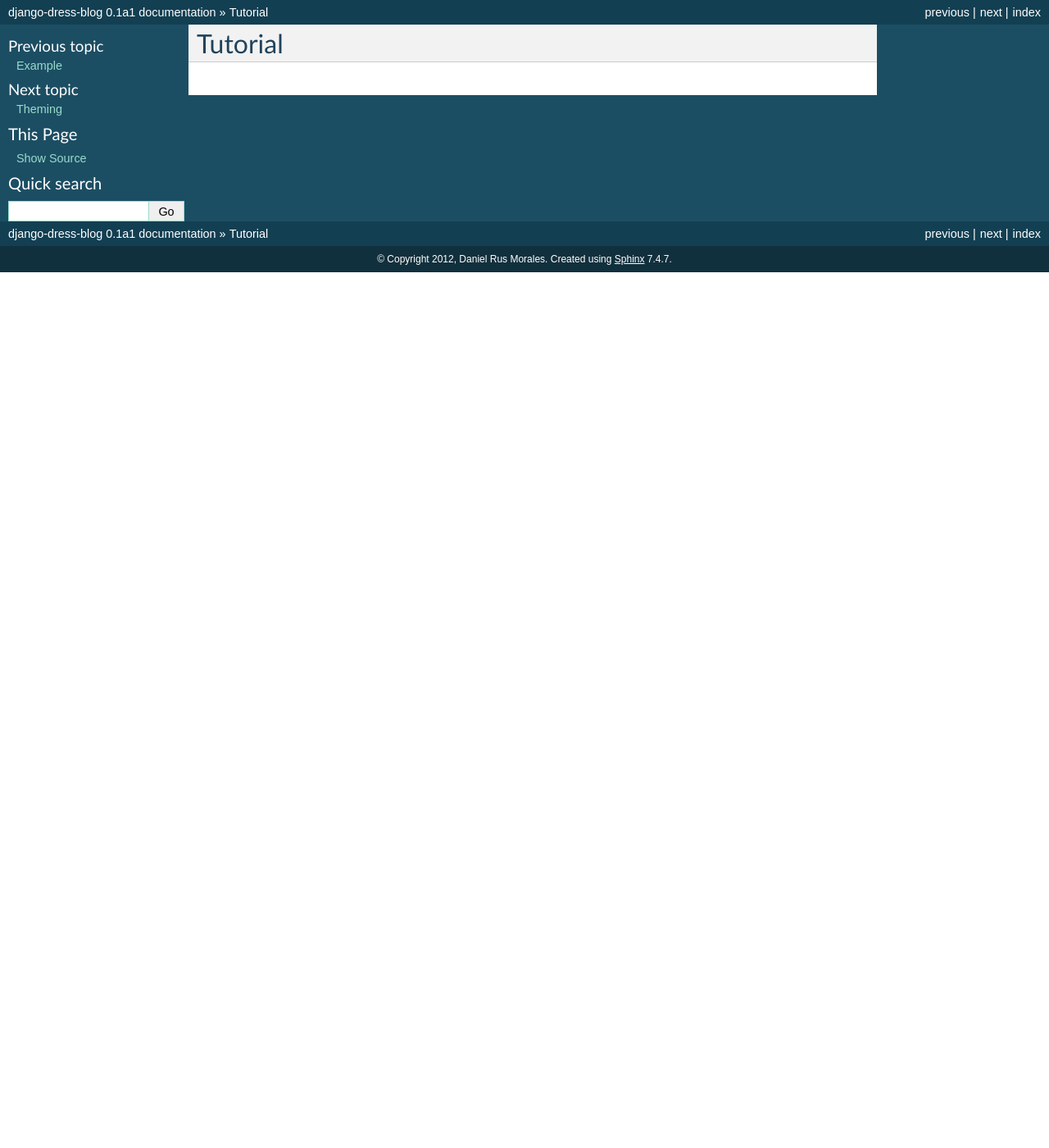
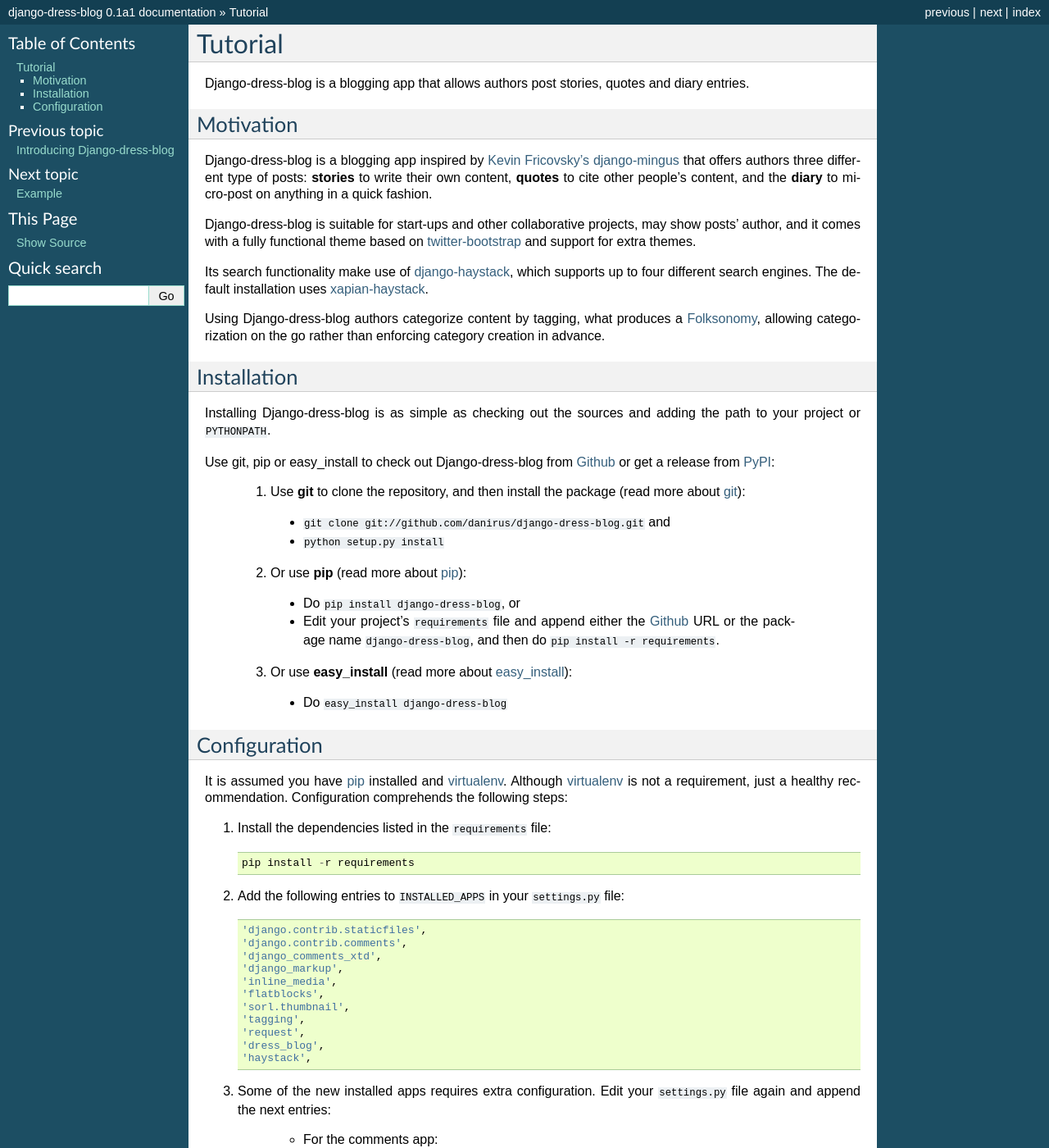
Before and after one commit to danirus/django-dress-blog, a Sphinx documentation site: the page built from docs/tutorial.rst, in a window 1280 px wide and 1400 px high. Shown: the whole window at 82% size. Built offline with Sphinx 7.4.7, drawn with Linux system fonts in a browser that asks for light colours; pages that are not in the unit, such as notebooks, are missing from menus; some of the changed text lies outside the part shown.

Commit message:
Installation and configuration docs

```diff
--- a/docs/installation.rst
+++ /dev/null
@@ -1,5 +0,0 @@
-.. _ref-installation:
-
-============
-Installation
-============
--- a/docs/tutorial.rst
+++ b/docs/tutorial.rst
@@ -3,3 +3,150 @@
 ========
 Tutorial
 ========
+
+Django-dress-blog is a blogging app that allows authors post stories, quotes and diary entries.
+
+Motivation
+==========
+
+Django-dress-blog is a blogging app inspired by `Kevin Fricovsky's django-mingus <https://github.com/montylounge/django-mingus>`_ that offers authors three different type of posts: **stories** to write their own content, **quotes** to cite other people's content, and the **diary** to micro-post on anything in a quick fashion.
+
+Django-dress-blog is suitable for start-ups and other collaborative projects, may show posts' author, and it comes with a fully functional theme based on `twitter-bootstrap <http://twitter.github.com/bootstrap/>`_ and support for extra themes.
+
+Its search functionality make use of `django-haystack <http://haystacksearch.org/>`_, which supports up to four different search engines. The default installation uses `xapian-haystack <https://github.com/notanumber/xapian-haystack/>`_.
+
+Using Django-dress-blog authors categorize content by tagging, what produces a `Folksonomy <http://en.wikipedia.org/wiki/Folksonomy>`_, allowing categorization on the go rather than enforcing category creation in advance.
+
+Installation
+============
+
+Installing Django-dress-blog is as simple as checking out the sources and adding the path to your project or ``PYTHONPATH``.
+
+Use git, pip or easy_install to check out Django-dress-blog from Github_ or get a release from PyPI_:
+
+  1. Use **git** to clone the repository, and then install the package (read more about git_):
+
+    * ``git clone git://github.com/danirus/django-dress-blog.git`` and
+
+    * ``python setup.py install``
+
+  2. Or use **pip** (read more about pip_):
+
+    * Do ``pip install django-dress-blog``, or
+
+    * Edit your project's ``requirements`` file and append either the Github_ URL or the package name ``django-dress-blog``, and then do ``pip install -r requirements``.
+
+  3. Or use **easy_install** (read more about easy_install_):
+
+    * Do ``easy_install django-dress-blog``
+
+
+.. _Github: http://github.com/danirus/django-dress-blog
+.. _PyPI: http://pypi.python.org/
+.. _pip: http://www.pip-installer.org/
+.. _easy_install: http://packages.python.org/distribute/easy_install.html
+.. _git: http://git-scm.com/
+
+Configuration
+=============
+
+It is assumed you have pip_ installed and virtualenv_. Although virtualenv_ is not a requirement, just a healthy recommendation. Configuration comprehends the following steps:
+
+.. _pip: http://www.pip-installer.org/
+.. _virtualenv: http://www.virtualenv.org/en/latest/index.html
+
+1. Install the dependencies listed in the ``requirements`` file::
+
+    pip install -r requirements
+
+2. Add the following entries to ``INSTALLED_APPS`` in your ``settings.py`` file::
+
+    'django.contrib.staticfiles',
+    'django.contrib.comments',
+    'django_comments_xtd',
+    'django_markup',
+    'inline_media',
+    'flatblocks',
+    'sorl.thumbnail',
+    'tagging',
+    'request',
+    'dress_blog',
+    'haystack',
+
+3. Some of the new installed apps requires extra configuration. Edit your ``settings.py`` file again and append the next entries:
+
+    * For the comments app::
+
+        COMMENTS_APP = 'django_comments_xtd'
+	COMMENTS_XTD_CONFIRM_EMAIL = True
+	COMMENTS_XTD_SALT = 'es-war-einmal-una-bella-princesa-in-a-beautiful-castle'
+
+    * For Django-tagging::
+
+        FORCE_LOWERCASE_TAGS = True
+
+    * For sorl.thumbnail::
+
+        THUMBNAIL_BACKEND = 'inline_media.sorl_backends.AutoFormatBackend'
+        THUMBNAIL_FORMAT = 'JPEG'
+
+    * For request::
+
+        REQUEST_IGNORE_AJAX = True
+	REQUEST_IGNORE_USERNAME = ["admin"]
+	REQUEST_IGNORE_PATHS = (r'^admin/', r'^favicon.ico')
+	REQUEST_TRAFFIC_MODULES = (
+            'request.traffic.UniqueVisitor',
+            'request.traffic.UniqueVisit',
+            'request.traffic.Hit',
+            'request.traffic.Search',
+        )
+
+    * For Django-haystack, when using the Xapian search engine::
+
+        HAYSTACK_CONNECTIONS = {
+            'default': {
+                'ENGINE': 'haystack.backends.xapian_backend.XapianEngine',
+                'PATH': os.path.join(os.path.dirname(__file__), 'xapian_index'),
+            },
+        }
+
+    * For Django-dress-blog::
+
+        DRESS_BLOG_PAGINATE_BY = 10
+	DRESS_BLOG_UI_COLUMNS = 3
+	DRESS_BLOG_THEMES_PATH = os.path.join(STATIC_ROOT, 'dress_blog/themes')
+
+
+4. To use the XapianEngine backend with Haystack you have to copy the ``xapian_backend.py`` file from the xapian_haystack directory into django-haystack's backends directory. Go to your VirtualEnv ``src/`` directory and copy the file::
+
+    cp xapian-haystack/xapian_backend.py django-haystack/haystack/backends/
+
+5. Add a new context processor to ``TEMPLATE_CONTEXT_PROCESSORS`` in your ``settings.py`` file::
+
+    TEMPLATE_CONTEXT_PROCESSORS = (
+        ...
+	'dress_blog.context_processors.config',
+    )
+
+6. Edit your ``urls.py`` file and add the following entries::
+
+    url(r'^blog/',            include('dress_blog.urls')),
+    url(r"^comments/",        include("django_comments_xtd.urls")),
+
+7. Collect static files provided with Django-dress-blog::
+
+    python manage.py collectstatic
+
+
+8. Build the Xapian search index in a regular basis to track new content added to your blog by running the following command::
+
+    python manage.py rebuild_index
+
+9. Create database data structures::
+
+    python manage.py syncdb
+
+10. Run you project dev web server and hit your project's dress-blog URL <http://localhost:8000/blog>_::
+
+    python manage.py runserver
```
Also changed, not shown: docs/configuration.rst (deleted, +0 -20 lines), docs/index.rst (+3 -6 lines), docs/quickstart.rst (deleted, +0 -20 lines), 4 other files.
